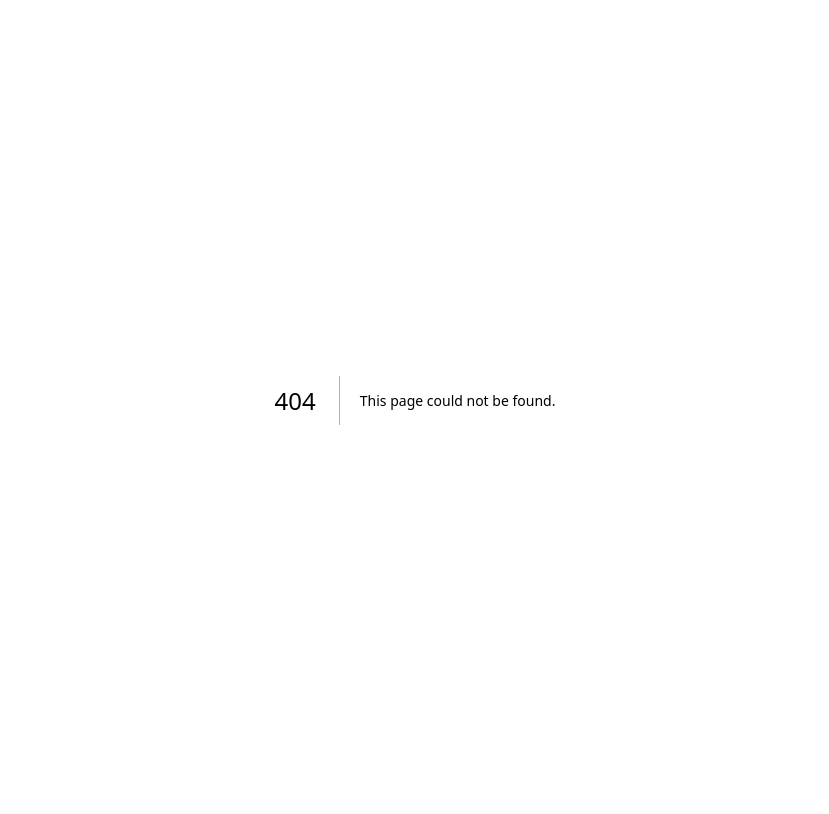
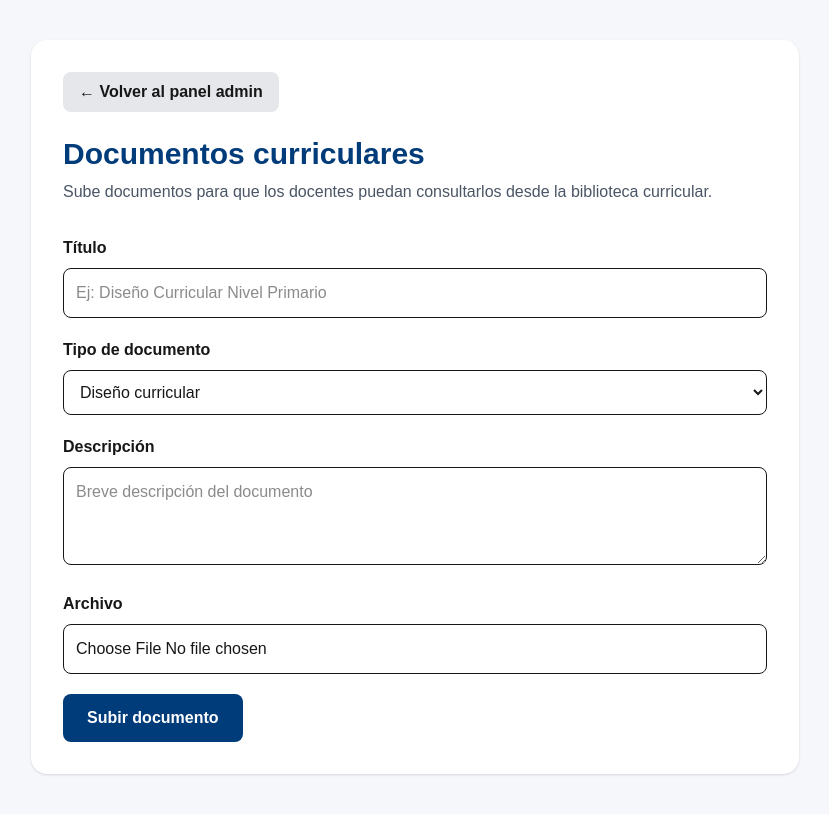
Before and after one commit to gregorfernandez1-stack/plataforma-docente-efi, a Next.js app: page /admin/documentos in a window 1280 px wide. Before the commit this address had no page. Shown: the whole page, without its empty margins (225-1054 px from the left). Built offline with nearby package versions, Linux system fonts and the light colour scheme.

Commit message:
Crea panel admin para subir documentos curriculares

```diff
--- /dev/null
+++ b/app/admin/documentos/page.tsx
@@ -0,0 +1,147 @@
+"use client";
+
+import { useState } from "react";
+import Link from "next/link";
+import { supabase } from "@/lib/supabase";
+
+export default function AdminDocumentos() {
+  const [titulo, setTitulo] = useState("");
+  const [tipo, setTipo] = useState("Diseño curricular");
+  const [descripcion, setDescripcion] = useState("");
+  const [archivo, setArchivo] = useState<File | null>(null);
+  const [subiendo, setSubiendo] = useState(false);
+  const [mensaje, setMensaje] = useState("");
+
+  const subirDocumento = async (e: React.FormEvent) => {
+    e.preventDefault();
+
+    if (!titulo || !tipo || !archivo) {
+      setMensaje("Completa el título, tipo y selecciona un archivo.");
+      return;
+    }
+
+    setSubiendo(true);
+    setMensaje("");
+
+    const nombreArchivo = `${Date.now()}-${archivo.name}`;
+
+    const { error: uploadError } = await supabase.storage
+      .from("documentos-curriculares")
+      .upload(nombreArchivo, archivo);
+
+    if (uploadError) {
+      setMensaje("Error al subir el archivo.");
+      setSubiendo(false);
+      return;
+    }
+
+    const { data: publicUrlData } = supabase.storage
+      .from("documentos-curriculares")
+      .getPublicUrl(nombreArchivo);
+
+    const { error: insertError } = await supabase
+      .from("documentos_curriculares")
+      .insert({
+        titulo,
+        tipo,
+        descripcion,
+        url: publicUrlData.publicUrl,
+      });
+
+    if (insertError) {
+      setMensaje("El archivo subió, pero no se guardó en la tabla.");
+      setSubiendo(false);
+      return;
+    }
+
+    setTitulo("");
+    setTipo("Diseño curricular");
+    setDescripcion("");
+    setArchivo(null);
+    setMensaje("Documento subido correctamente.");
+    setSubiendo(false);
+  };
+
+  return (
+    <main className="min-h-screen bg-[#F5F7FA] px-6 py-10">
+      <section className="max-w-3xl mx-auto bg-white p-8 rounded-2xl shadow">
+        <Link
+          href="/admin"
+          className="inline-block mb-6 bg-gray-200 hover:bg-gray-300 px-4 py-2 rounded-lg font-semibold"
+        >
+          ← Volver al panel admin
+        </Link>
+
+        <h1 className="text-3xl font-bold text-[#003B7A] mb-2">
+          Documentos curriculares
+        </h1>
+
+        <p className="text-gray-600 mb-8">
+          Sube documentos para que los docentes puedan consultarlos desde la biblioteca curricular.
+        </p>
+
+        <form onSubmit={subirDocumento} className="space-y-5">
+          <div>
+            <label className="block font-semibold mb-2">Título</label>
+            <input
+              type="text"
+              value={titulo}
+              onChange={(e) => setTitulo(e.target.value)}
+              className="w-full border rounded-lg p-3"
+              placeholder="Ej: Diseño Curricular Nivel Primario"
+            />
+          </div>
+
+          <div>
+            <label className="block font-semibold mb-2">Tipo de documento</label>
+            <select
+              value={tipo}
+              onChange={(e) => setTipo(e.target.value)}
+              className="w-full border rounded-lg p-3"
+            >
+              <option>Diseño curricular</option>
+              <option>Ordenanza</option>
+              <option>Guía didáctica</option>
+              <option>Calendario escolar</option>
+              <option>Normativa MINERD / INEFI</option>
+              <option>Otros documentos</option>
+            </select>
+          </div>
+
+          <div>
+            <label className="block font-semibold mb-2">Descripción</label>
+            <textarea
+              value={descripcion}
+              onChange={(e) => setDescripcion(e.target.value)}
+              className="w-full border rounded-lg p-3"
+              rows={3}
+              placeholder="Breve descripción del documento"
+            />
+          </div>
+
+          <div>
+            <label className="block font-semibold mb-2">Archivo</label>
+            <input
+              type="file"
+              accept=".pdf,.doc,.docx,.ppt,.pptx,.xls,.xlsx"
+              onChange={(e) => setArchivo(e.target.files?.[0] || null)}
+              className="w-full border rounded-lg p-3"
+            />
+          </div>
+
+          {mensaje && (
+            <p className="font-semibold text-[#003B7A]">{mensaje}</p>
+          )}
+
+          <button
+            type="submit"
+            disabled={subiendo}
+            className="bg-[#003B7A] text-white px-6 py-3 rounded-lg font-bold hover:bg-blue-800 disabled:opacity-60"
+          >
+            {subiendo ? "Subiendo..." : "Subir documento"}
+          </button>
+        </form>
+      </section>
+    </main>
+  );
+}
```
